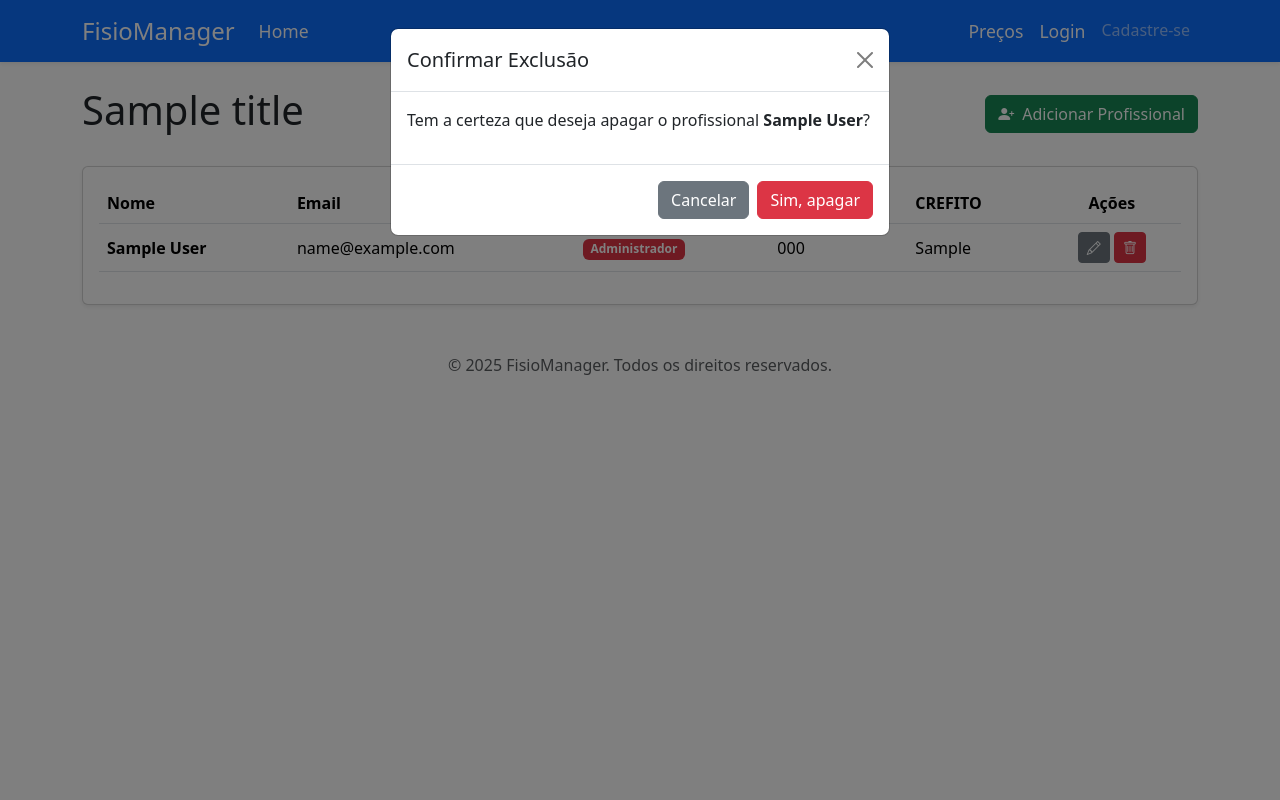
After one commit to alvarohs84/fisio-manager, a Flask app: template templates/list_professionals.html in a window 1280 px wide, after a click on "Apagar". The commit adds this page. Run offline with Flask 3, Linux system fonts and the light colour scheme; tables that the repository leaves empty hold one stand-in row (values such as "Sample post"); the template is opened without the code that fills it: values that come from a table or form of the project are taken from there, most other values are stand-ins (such as "Sample title", 1, 10 or a date in 2020).

Commit message:
Fix: Adiciona templates de gestão de profissionais em falta

```diff
--- /dev/null
+++ b/templates/list_professionals.html
@@ -0,0 +1,100 @@
+{% extends "base.html" %}
+
+{% block content %}
+<div class="d-flex justify-content-between align-items-center mb-4">
+    <h1>{{ title or "Gerir Profissionais" }}</h1>
+    <a href="{{ url_for('add_professional') }}" class="btn btn-success">
+        <i class="bi bi-person-plus-fill me-2"></i>Adicionar Profissional
+    </a>
+</div>
+
+<div class="card shadow-sm">
+    <div class="card-body">
+        {% if professionals %}
+        <div class="table-responsive">
+            <table class="table table-hover align-middle">
+                <thead>
+                    <tr>
+                        <th>Nome</th>
+                        <th>Email</th>
+                        <th>Função</th>
+                        <th>Telefone</th>
+                        <th>CREFITO</th>
+                        <th class="text-center">Ações</th>
+                    </tr>
+                </thead>
+                <tbody>
+                    {% for member in professionals %}
+                    <tr>
+                        <td><strong>{{ member.name }}</strong></td>
+                        <td>{{ member.email }}</td>
+                        <td>
+                            {% if member.role == 'admin' %}
+                                <span class="badge bg-danger">Administrador</span>
+                            {% elif member.role == 'professional' %}
+                                <span class="badge bg-primary">Fisioterapeuta</span>
+                            {% elif member.role == 'secretary' %}
+                                <span class="badge bg-info text-dark">Secretária(o)</span>
+                            {% endif %}
+                        </td>
+                        <td>{{ member.phone or 'N/A' }}</td>
+                        <td>{{ member.crefito or 'N/A' }}</td>
+                        <td class="text-center">
+                            <a href="{{ url_for('edit_professional', professional_id=member.id) }}" class="btn btn-secondary btn-sm" title="Editar"><i class="bi bi-pencil"></i></a>
+
+                            {% if member.id != current_user.id %}
+                            <button type="button" class="btn btn-danger btn-sm delete-professional-btn"
+                                    data-bs-toggle="modal"
+                                    data-bs-target="#deleteModal"
+                                    data-professional-id="{{ member.id }}"
+                                    data-professional-name="{{ member.name }}"
+                                    title="Apagar">
+                                <i class="bi bi-trash"></i>
+                            </button>
+                            {% endif %}
+                        </td>
+                    </tr>
+                    {% endfor %}
+                </tbody>
+            </table>
+        </div>
+        {% else %}
+            <div class="alert alert-info">Nenhum profissional encontrado.</div>
+        {% endif %}
+    </div>
+</div>
+
+<!-- Modal de Confirmação para Apagar -->
+<div class="modal fade" id="deleteModal" tabindex="-1">
+  <div class="modal-dialog">
+    <div class="modal-content">
+      <div class="modal-header"><h5 class="modal-title">Confirmar Exclusão</h5><button type="button" class="btn-close" data-bs-dismiss="modal"></button></div>
+      <div class="modal-body"><p>Tem a certeza que deseja apagar o profissional <strong id="professionalNameToDelete"></strong>?</p></div>
+      <div class="modal-footer">
+        <button type="button" class="btn btn-secondary" data-bs-dismiss="modal">Cancelar</button>
+        <form id="deleteForm" method="POST" action=""><button type="submit" class="btn btn-danger">Sim, apagar</button></form>
+      </div>
+    </div>
+  </div>
+</div>
+{% endblock %}
+
+{% block scripts %}
+{{ super() }}
+<script>
+document.addEventListener('DOMContentLoaded', function() {
+    var deleteModal = document.getElementById('deleteModal');
+    if (deleteModal) {
+        deleteModal.addEventListener('show.bs.modal', function (event) {
+            var button = event.relatedTarget;
+            var professionalId = button.getAttribute('data-professional-id');
+            var professionalName = button.getAttribute('data-professional-name');
+            var modalBodyName = deleteModal.querySelector('#professionalNameToDelete');
+            var deleteForm = deleteModal.querySelector('#deleteForm');
+            modalBodyName.textContent = professionalName;
+            deleteForm.action = '/professional/' + professionalId + '/delete';
+        });
+    }
+});
+</script>
+{% endblock %}
```
Also changed, not shown: templates/templates/add_edit_professional.html (line endings or trailing spaces).
